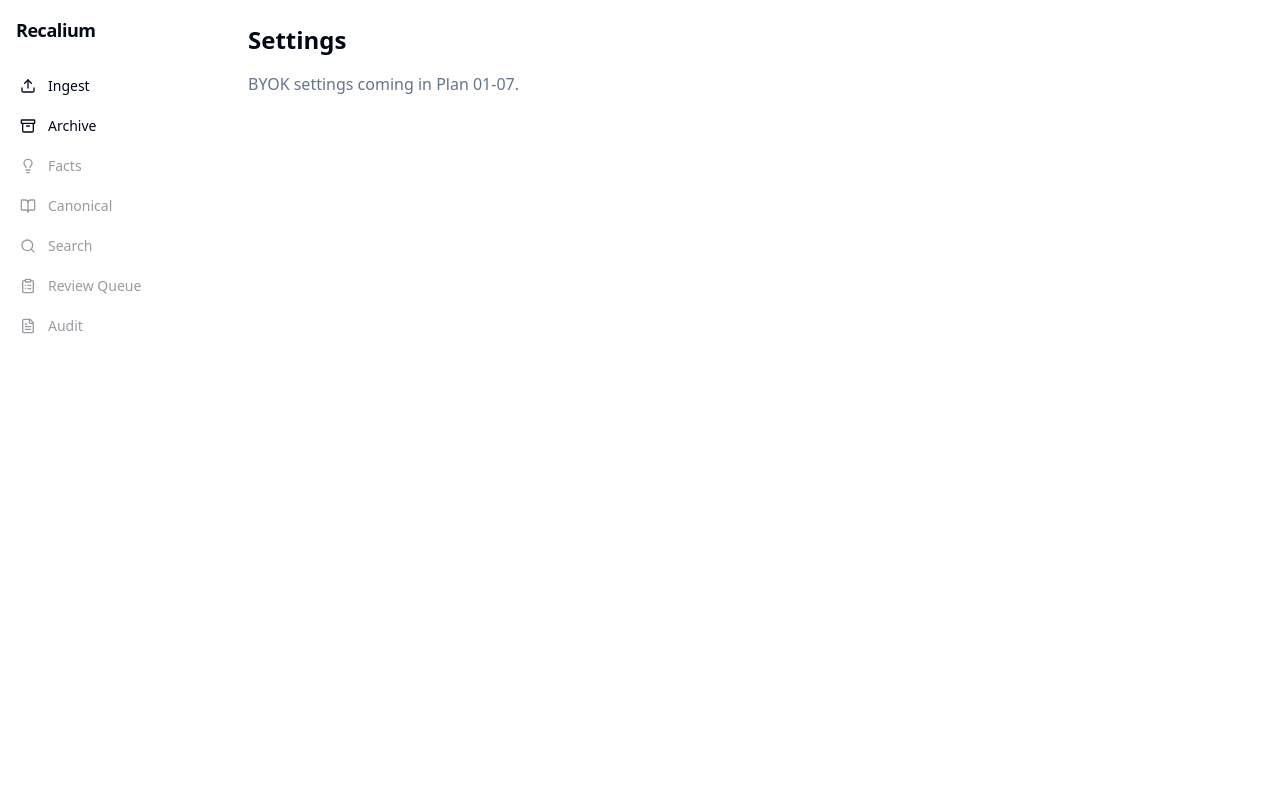
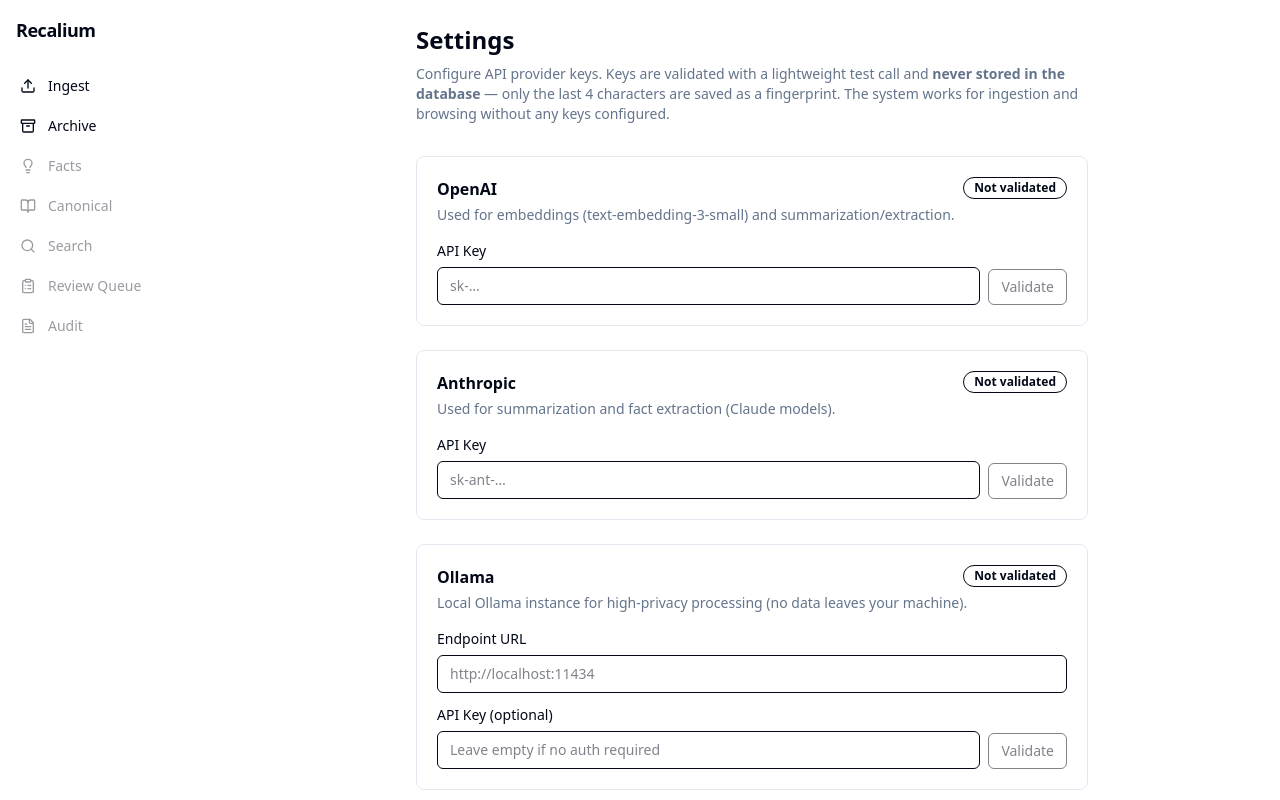
Before and after one commit to andr-ca/recalium, a React (Vite) app in the folder frontend/: page /settings in a window 1280 px wide. Built offline with nearby package versions, Linux system fonts and the light colour scheme; no server answers.

Commit message:
feat: wire settings BYOK routes and implement SettingsPage UI (plan 01-07 task 2)

```diff
--- a/frontend/src/pages/SettingsPage.tsx
+++ b/frontend/src/pages/SettingsPage.tsx
@@ -1,9 +1,271 @@
-// SettingsPage — implementation in Plan 01-07 (BYOK settings API + UI)
+import * as React from "react";
+import { Button } from "@/components/ui/button";
+import { Badge } from "@/components/ui/badge";
+import { getSettings, validateKey, ApiError, type SettingsKeyStatus } from "@/lib/api";
+import { cn } from "@/lib/utils";
+
+type Provider = "openai" | "anthropic" | "ollama";
+
+interface ProviderState {
+  keyInput: string;
+  baseUrl: string; // Ollama only
+  isValidating: boolean;
+  status: SettingsKeyStatus | null;
+  error: string | null;
+}
+
+const DEFAULT_PROVIDER_STATE: ProviderState = {
+  keyInput: "",
+  baseUrl: "",
+  isValidating: false,
+  status: null,
+  error: null,
+};
+
+function StatusBadge({ status }: { status: string | null | undefined }) {
+  if (!status || status === "unchecked") {
+    return <Badge variant="outline">Not validated</Badge>;
+  }
+  if (status === "valid") return <Badge variant="success">Valid</Badge>;
+  if (status === "insufficient_permissions") return <Badge variant="warning">Insufficient permissions</Badge>;
+  return <Badge variant="destructive">Invalid</Badge>;
+}
+
 export function SettingsPage() {
+  const [providers, setProviders] = React.useState<Record<Provider, ProviderState>>({
+    openai: { ...DEFAULT_PROVIDER_STATE },
+    anthropic: { ...DEFAULT_PROVIDER_STATE },
+    ollama: { ...DEFAULT_PROVIDER_STATE },
+  });
+  const [isLoading, setIsLoading] = React.useState(true);
+
+  // Load current settings on mount
+  React.useEffect(() => {
+    async function load() {
+      try {
+        const settings = await getSettings();
+        setProviders((prev) => ({
+          openai: { ...prev.openai, status: settings.openai },
+          anthropic: { ...prev.anthropic, status: settings.anthropic },
+          ollama: {
+            ...prev.ollama,
+            status: settings.ollama,
+            baseUrl: settings.ollama.base_url ?? "",
+          },
+        }));
+      } catch {
+        // Settings load failure is non-fatal — user can still attempt validation
+      } finally {
+        setIsLoading(false);
+      }
+    }
+    load();
+  }, []);
+
+  const updateProvider = React.useCallback((p: Provider, patch: Partial<ProviderState>) => {
+    setProviders((prev) => ({ ...prev, [p]: { ...prev[p], ...patch } }));
+  }, []);
+
+  const handleValidate = React.useCallback(async (provider: Provider) => {
+    setProviders((prev) => ({ ...prev, [provider]: { ...prev[provider], isValidating: true, error: null } }));
+    try {
+      const state = providers[provider];
+      const result = await validateKey({
+        provider,
+        api_key: state.keyInput,
+        base_url: provider === "ollama" ? state.baseUrl : undefined,
+      });
+      setProviders((prev) => ({
+        ...prev,
+        [provider]: {
+          ...prev[provider],
+          isValidating: false,
+          status: {
+            configured: true,
+            fingerprint: result.status === "valid" ? "****" : null,
+            validation_status: result.status,
+            validated_at: new Date().toISOString(),
+          },
+          error: result.status !== "valid" ? result.message : null,
+          keyInput: "", // Clear key from input after validation
+        },
+      }));
+    } catch (err) {
+      setProviders((prev) => ({
+        ...prev,
+        [provider]: {
+          ...prev[provider],
+          isValidating: false,
+          error: err instanceof ApiError ? err.detail : "Validation failed. Please try again.",
+        },
+      }));
+    }
+  }, [providers]);
+
+  if (isLoading) {
+    return (
+      <div className="max-w-2xl mx-auto">
+        <h1 className="text-2xl font-bold mb-6">Settings</h1>
+        <p className="text-sm text-muted-foreground">Loading…</p>
+      </div>
+    );
+  }
+
+  const providers_config: Array<{
+    id: Provider;
+    label: string;
+    description: string;
+    keyLabel: string;
+    keyPlaceholder: string;
+    hasBaseUrl: boolean;
+  }> = [
+    {
+      id: "openai",
+      label: "OpenAI",
+      description: "Used for embeddings (text-embedding-3-small) and summarization/extraction.",
+      keyLabel: "API Key",
+      keyPlaceholder: "sk-…",
+      hasBaseUrl: false,
+    },
+    {
+      id: "anthropic",
+      label: "Anthropic",
+      description: "Used for summarization and fact extraction (Claude models).",
+      keyLabel: "API Key",
+      keyPlaceholder: "sk-ant-…",
+      hasBaseUrl: false,
+    },
+    {
+      id: "ollama",
+      label: "Ollama",
+      description: "Local Ollama instance for high-privacy processing (no data leaves your machine).",
+      keyLabel: "API Key (optional)",
+      keyPlaceholder: "Leave empty if no auth required",
+      hasBaseUrl: true,
+    },
+  ];
+
   return (
-    <div>
-      <h1 className="text-2xl font-bold mb-4">Settings</h1>
-      <p className="text-muted-foreground">BYOK settings coming in Plan 01-07.</p>
+    <div className="max-w-2xl mx-auto">
+      <h1 className="text-2xl font-bold mb-2">Settings</h1>
+      <p className="text-sm text-muted-foreground mb-8">
+        Configure API provider keys. Keys are validated with a lightweight test call and{" "}
+        <strong>never stored in the database</strong> — only the last 4 characters are saved as a
+        fingerprint. The system works for ingestion and browsing without any keys configured.
+      </p>
+
+      <div className="flex flex-col gap-6">
+        {providers_config.map((config) => {
+          const state = providers[config.id];
+          const isConfigured = state.status?.configured ?? false;
+          const fingerprint = state.status?.fingerprint;
+          const validationStatus = state.status?.validation_status;
+
+          return (
+            <section
+              key={config.id}
+              className="rounded-lg border border-border p-5"
+              aria-label={`${config.label} configuration`}
+            >
+              <div className="flex items-start justify-between mb-1">
+                <h2 className="text-base font-semibold">{config.label}</h2>
+                <div className="flex items-center gap-2">
+                  {isConfigured && fingerprint && (
+                    <span className="text-xs text-muted-foreground font-mono">
+                      ****{fingerprint}
+                    </span>
+                  )}
+                  <StatusBadge status={validationStatus} />
+                </div>
+              </div>
+              <p className="text-sm text-muted-foreground mb-4">{config.description}</p>
+
+              <div className="flex flex-col gap-3">
+                {config.hasBaseUrl && (
+                  <div className="flex flex-col gap-1.5">
+                    <label
+                      htmlFor={`${config.id}-base-url`}
+                      className="text-sm font-medium"
+                    >
+                      Endpoint URL
+                    </label>
+                    <input
+                      id={`${config.id}-base-url`}
+                      type="url"
+                      value={state.baseUrl}
+                      onChange={(e) => updateProvider(config.id, { baseUrl: e.target.value })}
+                      placeholder="http://localhost:11434"
+                      className="rounded-md border border-input px-3 py-2 text-sm focus:outline-none focus:ring-2 focus:ring-primary"
+                    />
+                  </div>
+                )}
+
+                <div className="flex gap-2">
+                  <div className="flex-1 flex flex-col gap-1.5">
+                    <label
+                      htmlFor={`${config.id}-key`}
+                      className="text-sm font-medium"
+                    >
+                      {config.keyLabel}
+                    </label>
+                    <input
+                      id={`${config.id}-key`}
+                      type="password"
+                      value={state.keyInput}
+                      onChange={(e) => updateProvider(config.id, { keyInput: e.target.value })}
+                      placeholder={
+                        isConfigured
+                          ? `Currently set (ends in ****${fingerprint ?? "????"}) — enter new key to update`
+                          : config.keyPlaceholder
+                      }
+                      autoComplete="off"
+                      className="rounded-md border border-input px-3 py-2 text-sm focus:outline-none focus:ring-2 focus:ring-primary"
+                    />
+                  </div>
+                  <div className="flex items-end">
+                    <Button
+                      type="button"
+                      variant="outline"
+                      size="sm"
+                      disabled={
+                        state.isValidating ||
+                        (config.id !== "ollama" && !state.keyInput.trim()) ||
+                        (config.id === "ollama" && !state.baseUrl.trim())
+                      }
+                      onClick={() => handleValidate(config.id)}
+                      aria-label={`Validate ${config.label}${state.isValidating ? " (validating)" : ""}`}
+                    >
+                      {state.isValidating ? "Validating…" : "Validate"}
+                    </Button>
+                  </div>
+                </div>
+
+                {state.error && (
+                  <p
+                    role="alert"
+                    className={cn(
+                      "text-xs rounded px-2 py-1.5",
+                      validationStatus === "insufficient_permissions"
+                        ? "bg-yellow-50 text-yellow-700"
+                        : "bg-red-50 text-red-600"
+                    )}
+                  >
+                    {state.error}
+                  </p>
+                )}
+              </div>
+            </section>
+          );
+        })}
+      </div>
+
+      <div className="mt-8 rounded-lg border border-muted bg-muted/30 px-4 py-3">
+        <p className="text-xs text-muted-foreground">
+          <strong>No keys required</strong> — Recalium is fully usable for ingestion, archive
+          browsing, and keyword search without any configured keys. Provider keys are only needed
+          for AI-powered summarization, fact extraction, and semantic search (Phase 2+).
+        </p>
+      </div>
     </div>
   );
 }
```
Also changed, not shown: 1 other file (tests, documents, lock files or other folders).
